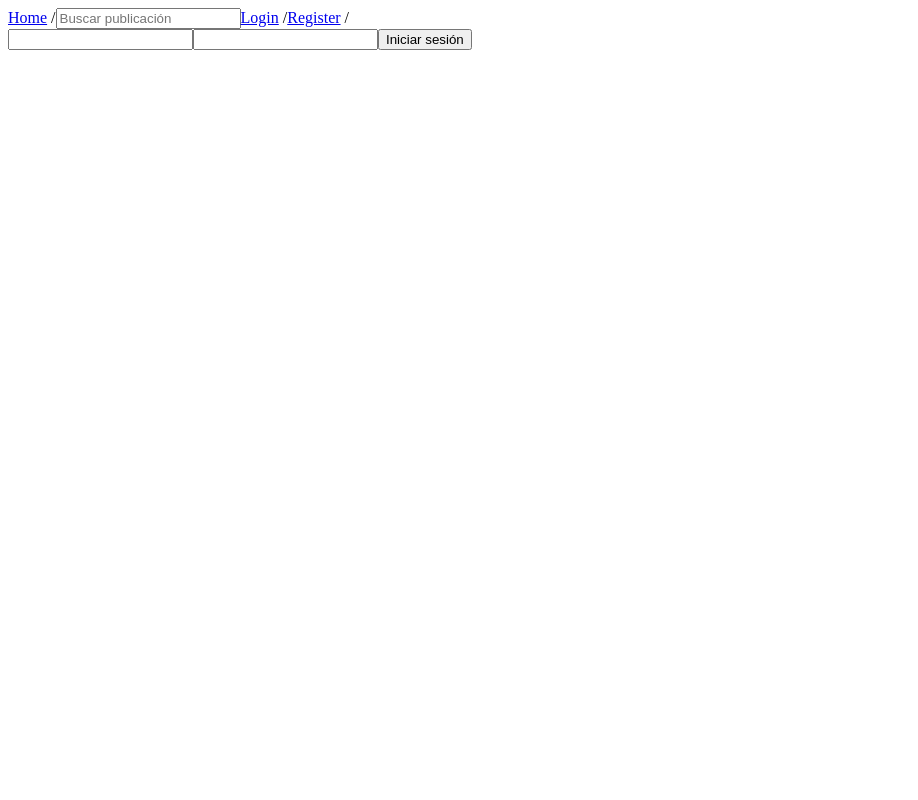
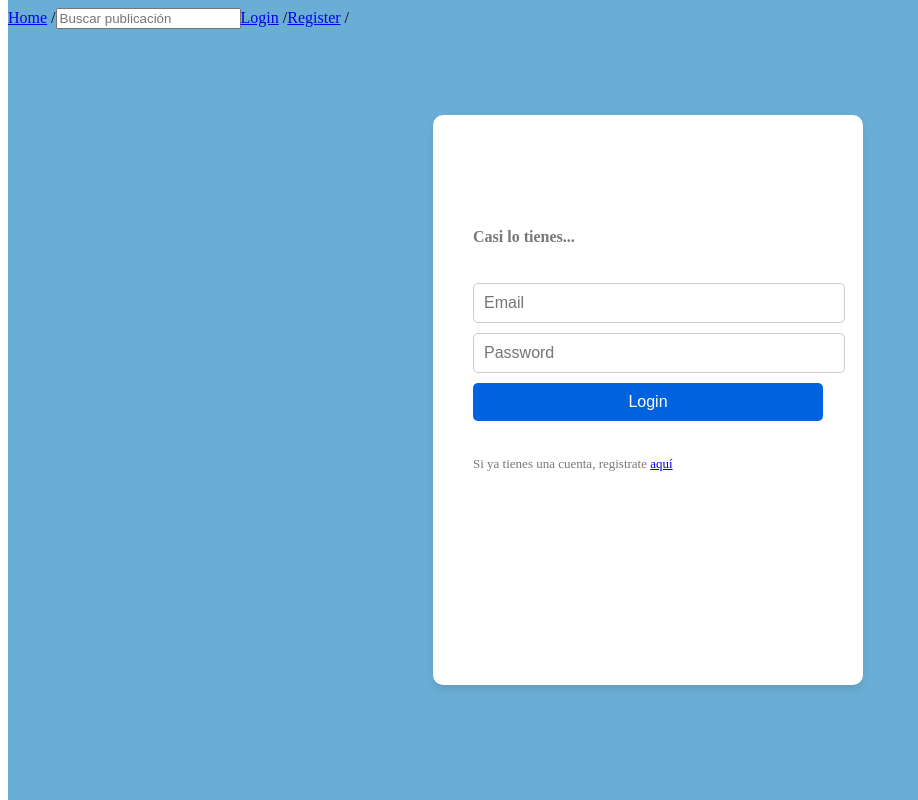
Before and after one commit to Joan828/Proyecto-Frontend-React-Redux, a React (Vite) app: page /login in a window 1280 px wide. Shown: the whole page, without its empty margins (0-918 px from the left). Built offline with nearby package versions, Linux system fonts and the light colour scheme.

Commit message:
Add login styles2

```diff
--- a/src/components/Home/Home.jsx
+++ b/src/components/Home/Home.jsx
@@ -1,4 +1,3 @@
-import React from 'react'
 import Posts from '../Posts/Posts'
 
 const Home = () => {
--- a/src/components/Login/Login.jsx
+++ b/src/components/Login/Login.jsx
@@ -1,6 +1,9 @@
-import React, { useState } from 'react'
+import { useState } from 'react'
 import { useDispatch } from 'react-redux'
 import { login } from '../../features/auth/authSlice'
+import "./Login.scss"
+import { Link } from 'react-router-dom'
+
 const Login = () => {
     const [formData, setFormData] = useState({
         email:'',
@@ -19,11 +22,36 @@ const Login = () => {
         dispatch(login(formData))
     }
   return (
-    <form onSubmit={onSubmit}>
-        <input type="email" name="email" value={email} onChange={onChange}/>
-        <input type="password" name="password" value={password} onChange={onChange}/>
-        <button type="submit">Iniciar sesión</button>
-    </form>
+    <div className="background">
+    <div className="login-container">
+        <div className="login-card">
+            <div className="center">
+            <h2>Casi lo tienes...</h2>
+            <form className="login-form" onSubmit={onSubmit}>
+                <input
+                type="email"
+                placeholder="Email"
+                name="email"
+                value={email}
+                onChange={onChange}
+                required
+                />
+                <input
+                type="password"
+                placeholder="Password"
+                name="password"
+                value={password}
+                onChange={onChange}
+                required
+                />
+                <button type="submit">Login</button>
+            </form>
+            <p>Si ya tienes una cuenta, registrate <Link to="/register">aquí</Link></p>
+            </div>
+        </div>
+        </div>
+        </div>
   )
+
 }
 export default Login
```
